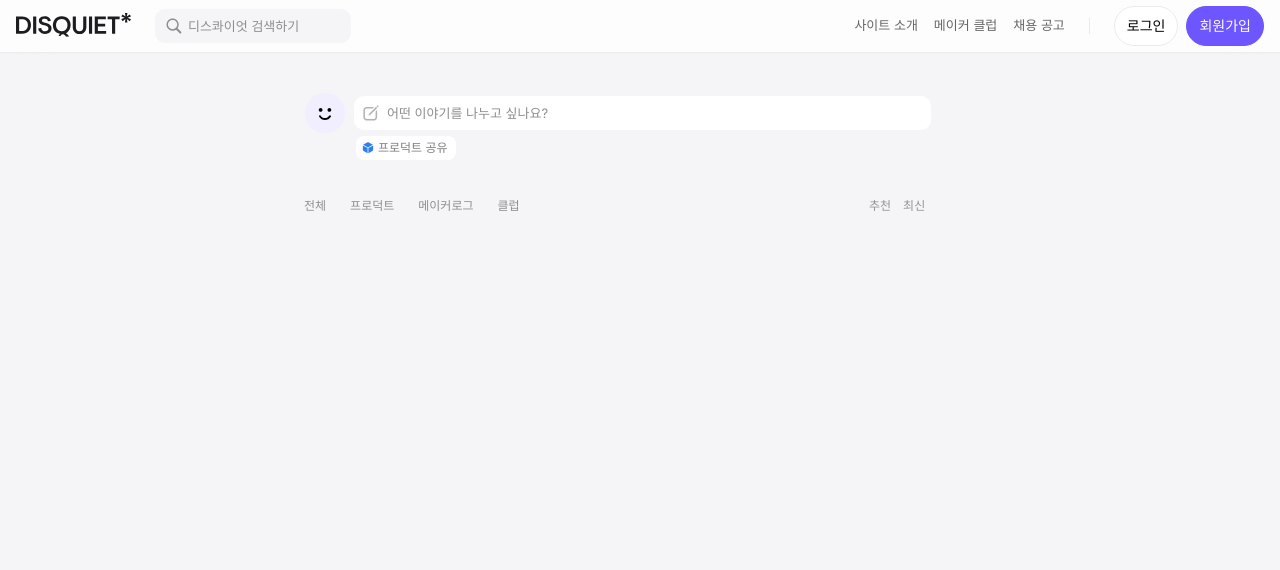
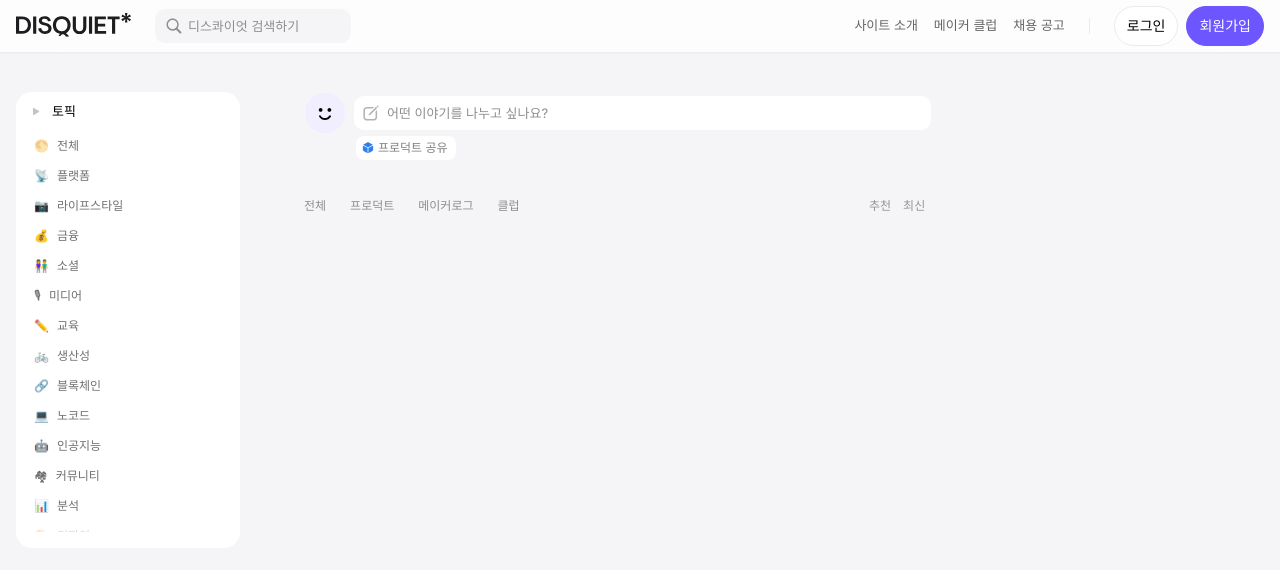
Before and after one commit to Aakaive/react_disquiet, a Next.js app: page / in a window 1280 px wide. Shown: the top 570 px of the page. Built offline with nearby package versions, Linux system fonts and the light colour scheme.

Commit message:
메인-좌측 토픽 선택 박스 스타일링

```diff
--- a/app/globals.css
+++ b/app/globals.css
@@ -21,6 +21,26 @@ body {
   background-color: rgb(245, 245, 247);
 }
 
+.topic-list:hover::-webkit-scrollbar-thumb {
+  background-color: rgb(234, 234, 236);
+}
+
+.topic-list::-webkit-scrollbar {
+  width: 6px;
+  height: 0px;
+  background-color: transparent;
+}
+
+.topic-list::-webkit-scrollbar-thumb:hover {
+  background-color: transparent;
+  border-radius: 8px;
+}
+
+.topic-list::-webkit-scrollbar-track {
+  background-color: transparent;
+  border-radius: 8px;
+}
+
 @layer utilities {
   .text-balance {
     text-wrap: balance;
--- /dev/null
+++ b/components/common/Left/TopicButton.tsx
@@ -0,0 +1,21 @@
+import React, { ButtonHTMLAttributes, FC } from 'react';
+
+interface TopicButtonProps extends ButtonHTMLAttributes<HTMLButtonElement> {
+    variant?: 'primary' | 'secondary';
+}
+
+const TopicButton: FC<TopicButtonProps> = ({children, className}) => {
+    return (
+        <button className="relative items-start flex m-0 py-[8px] pr-[8px] pl-[10px] w-[calc(100%-2px)]
+                text-[12px] leading-[12px] text-left text-[rgb(112,112,112)] cursor-pointer
+                transition-all transition-delay-0 transition-duration-100 ease-out
+                rounded-[10px] gap-[8px]
+                hover:bg-[rgb(245,245,247)]
+            "
+        >
+            {children}
+        </button>
+    );
+};
+
+export default TopicButton;
--- a/components/sidebar/main/Left.tsx
+++ b/components/sidebar/main/Left.tsx
@@ -1,9 +1,70 @@
 import React from "react";
+import TopicButton from "@/components/common/Left/TopicButton";
 
 const Left = () => {
     return (
-        <div className="">
-
+        <div className="relative flex flex-col h-full mt-[24px] mb-[32px] gap-[32px]">
+            {/* 왼쪽 상자 배치 */}
+            <div className="sticky top-[92px] ">
+                {/* 왼쪽 상자 */}
+                <div className="items-center flex flex-col p-[8px]
+                        rounded-[16px] bg-[rgb(255,255,255)]
+                    "
+                >
+                    {/* 상자 내용물 배치 */}
+                    <div className="flex flex-col w-full gap-[8px]">
+                        {/* 상자 내용물 랲퍼 */}
+                        <div className="items-center flex gap-[4px] cursor-pointer">
+                            {/* 토글 (화살표 트랜스폼 로테이트 추가해야 함)*/}
+                            <svg width="24" height="24" viewBox="0 0 24 24" xmlns="http://www.w3.org/2000/svg"
+                                className="fill-[rgb(196,196,196)] transition-all transition-delay-0 transition-duration-100 ease-out cursor-pointer"
+                            >
+                                <path d="M14.959 12.0393C15.3281 11.8284 15.3193 11.2922 14.959 11.0813L9.89648 8.09302C9.50977 7.87329 9 8.05786 9 8.48853V14.6233C9 15.054 9.4834 15.2649 9.89648 15.0188L14.959 12.0393Z"></path>
+                            </svg>
+                            <div className="text-[13px] font-medium leading-[19.5px] cursor-pointer">토픽</div>
+                        </div>
+                        <div className="flex w-full opacity-1">
+                            {/* 토픽 리스트 박스 (늘어나고 줄어들고 있어서 트랜스폼 필요한듯)*/}
+                            <div className="relative items-center flex flex-col mb-[8px] w-full">
+                                {/* 리스트 배치 */}
+                                <div className={`relative flex flex-col h-full left-[4px] max-h-[400px]
+                                        overflow-x-auto overflow-y-scroll w-[calc(100%+8px)]
+                                        transition-all transition-delay-0 transition-duration-300 ease-in-out
+                                        gap-[2px] topic-list
+                                    `}
+                                >
+                                    {/* 리스트 랲퍼 */}
+                                    <TopicButton><span>🌕</span>전체</TopicButton>
+                                    <TopicButton><span>📡</span>플랫폼</TopicButton>
+                                    <TopicButton><span>📷</span>라이프스타일</TopicButton>
+                                    <TopicButton><span>💰</span>금융</TopicButton>
+                                    <TopicButton><span>👫</span>소셜</TopicButton>
+                                    <TopicButton><span>🎙</span>미디어</TopicButton>
+                                    <TopicButton><span>✏️</span>교육</TopicButton>
+                                    <TopicButton><span>🚲</span>생산성</TopicButton>
+                                    <TopicButton><span>🔗</span>블록체인</TopicButton>
+                                    <TopicButton><span>💻</span>노코드</TopicButton>
+                                    <TopicButton><span>🤖</span>인공지능</TopicButton>
+                                    <TopicButton><span>🏘</span>커뮤니티</TopicButton>
+                                    <TopicButton><span>📊</span>분석</TopicButton>
+                                    <TopicButton><span>🎨</span>디자인</TopicButton>
+                                    <TopicButton><span>🧑‍💻</span>개발</TopicButton>
+                                    <TopicButton><span>🔮</span>마케팅</TopicButton>
+                                    <TopicButton><span>🎮</span>게임</TopicButton>
+                                    <TopicButton><span>💳</span>이커머스</TopicButton>
+                                </div>
+                                <div className="absolute bottom-[-4px] h-[14px] w-full bg-scroll bg-clip-border
+                                        bg-[rgba(0,0,0,0)] bg-origin-padding bg-gradient-to-b from-[rgba(255,255,255,0.2)] to-[rgba(255,255,255,1)]
+                                        bg-left-top
+                                    "
+                                >
+                                    {/* 리스트 하단 오버레이(나머지 항목 반투명하게) */}
+                                </div>
+                            </div>
+                        </div>
+                    </div>
+                </div>
+            </div>
         </div>
     );
 };
--- a/tailwind.config.ts
+++ b/tailwind.config.ts
@@ -14,7 +14,7 @@ const config: Config = {
           "conic-gradient(from 180deg at 50% 50%, var(--tw-gradient-stops))",
       },
       screens: {
-        'min-1280': {min: '1281px'},
+        'min-1280': { 'min': '1281px'},
         'max-lg': { 'max': '1024px' },
         'min-lg': { 'min': '1025px' },
         'max-md': { 'max': '768px'},
```
